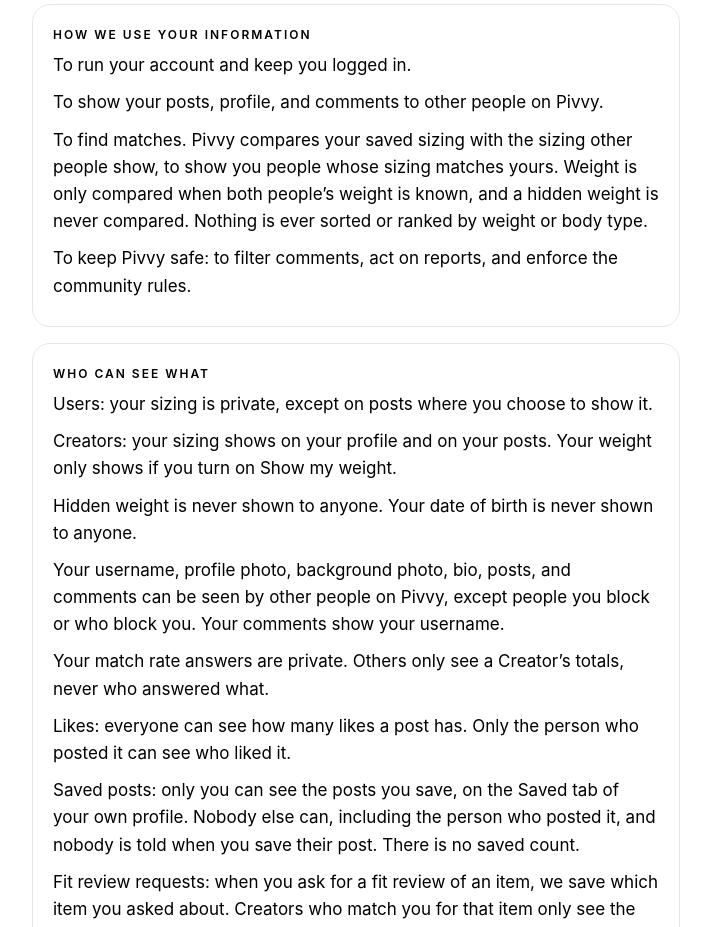
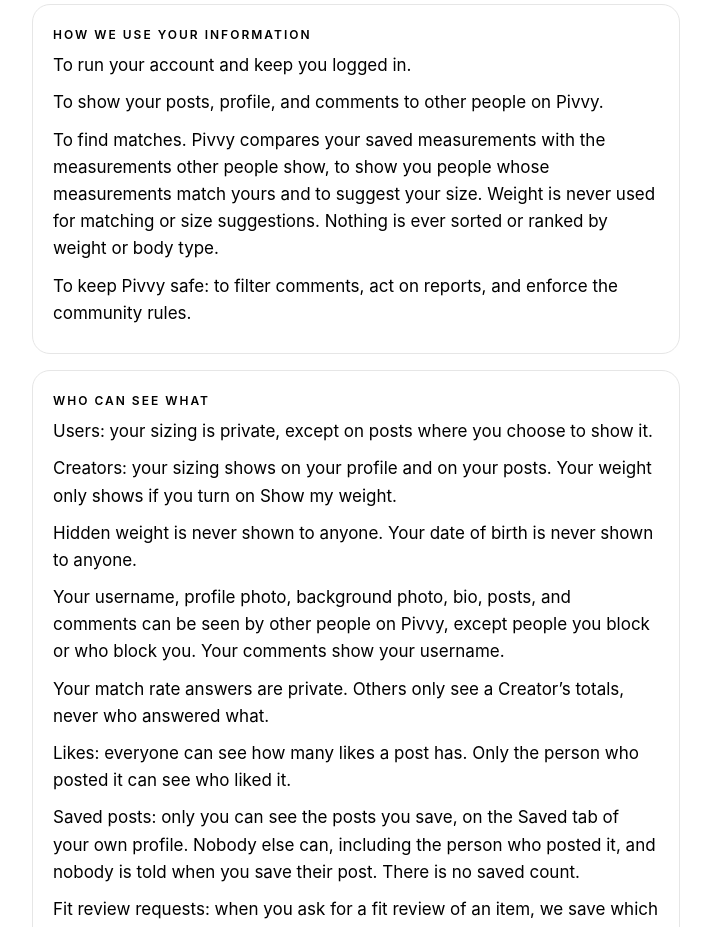
Before and after one commit to fittap/privacy, a plain HTML site: page index.html in a window 1280 px wide. Shown: the part 2200-3127 px from the top of the page, without its empty margins (284-995 px from the left). Drawn offline with Linux system fonts and the light colour scheme.

Commit message:
Privacy policy: weight is never used for matching or size suggestions
Co-Authored-By: Claude Opus 5.5 <noreply@anthropic.com>

```diff
--- a/index.html
+++ b/index.html
@@ -77,7 +77,7 @@
       <h2>How we use your information</h2>
       <p>To run your account and keep you logged in.</p>
       <p>To show your posts, profile, and comments to other people on Pivvy.</p>
-      <p>To find matches. Pivvy compares your saved sizing with the sizing other people show, to show you people whose sizing matches yours. Weight is only compared when both people’s weight is known, and a hidden weight is never compared. Nothing is ever sorted or ranked by weight or body type.</p>
+      <p>To find matches. Pivvy compares your saved measurements with the measurements other people show, to show you people whose measurements match yours and to suggest your size. Weight is never used for matching or size suggestions. Nothing is ever sorted or ranked by weight or body type.</p>
       <p>To keep Pivvy safe: to filter comments, act on reports, and enforce the community rules.</p>
     </section>
 
```
